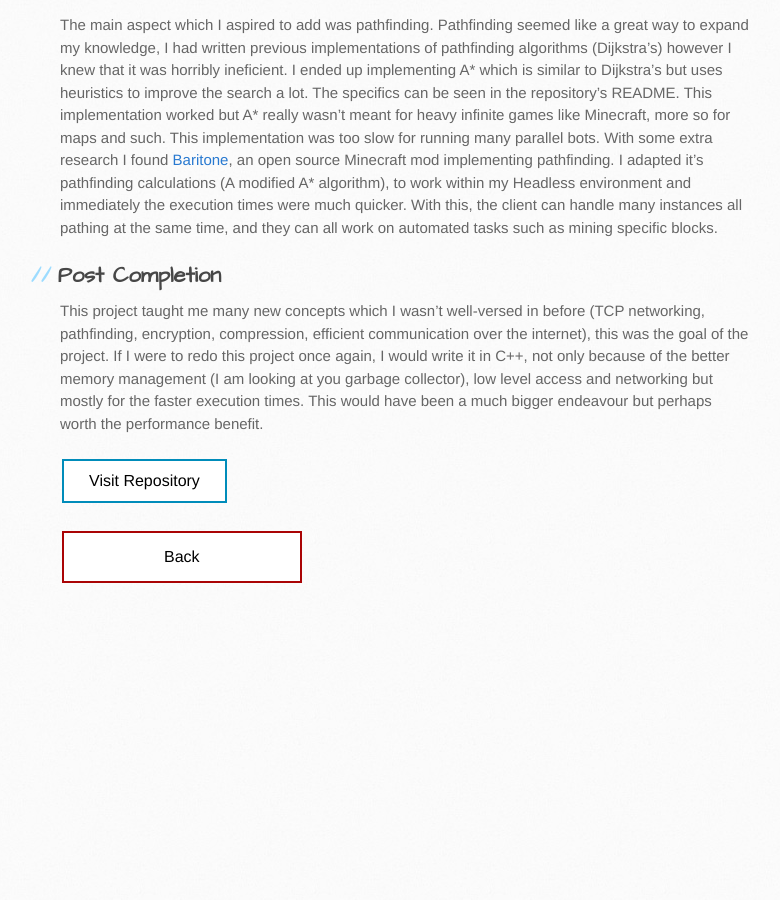
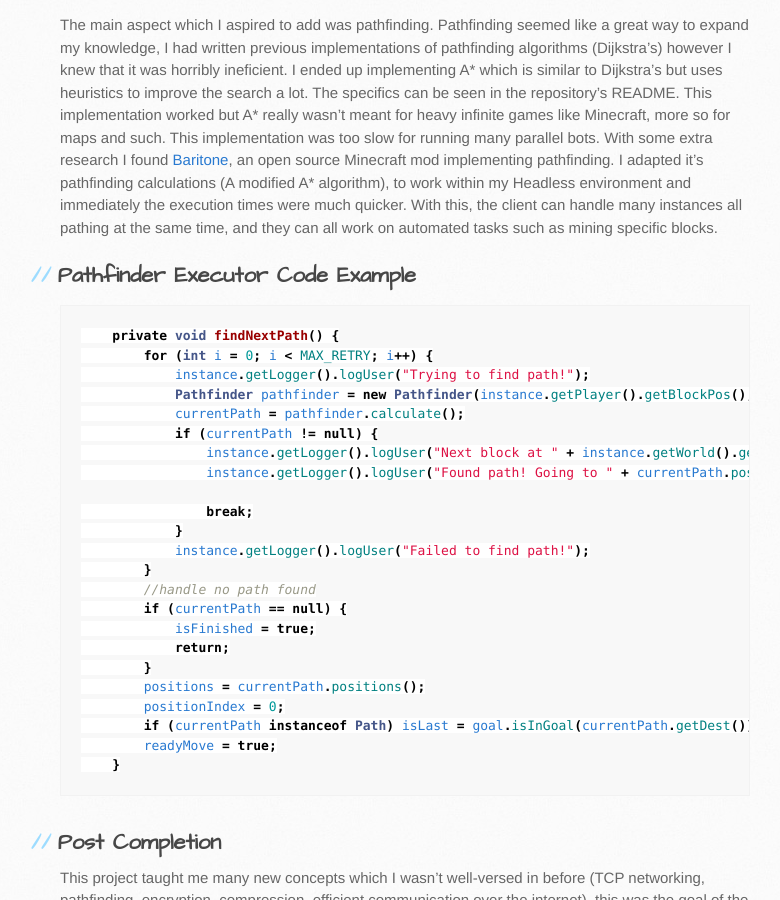
Before and after one commit to Hypericat/Hypericat.github.io, a Jekyll site: the page built from HeadlessMC.md, in a window 1280 px wide and 900 px high, scrolled down 983 px. Shown: the whole window, without its empty margins (110-890 px from the left). Built offline with Jekyll 4.4.1, drawn with Linux system fonts in a browser that asks for light colours; our own code applies the rules of GitHub Pages for plain Markdown files; before the commit the page ends 1613 px from its top, so only the background shows below that.

Commit message:
Auto push

````diff
--- a/HeadlessMC.md
+++ b/HeadlessMC.md
@@ -18,6 +18,33 @@ This project has been written from the ground up to be multi-threading compatibl
 After a few weeks, my original goals of being able to connect to a server where accomplished, originally I had no intentions of making them aware of their surroundings (Entities, Blocks and Items) as these were not useful for collecting statistics; I decide to implement these functionalities to learn more about the protocol and TCP standards.
 
 The main aspect which I aspired to add was pathfinding. Pathfinding seemed like a great way to expand my knowledge, I had written previous implementations of pathfinding algorithms (Dijkstra's) however I knew that it was horribly ineficient. I ended up implementing A* which is similar to Dijkstra's but uses heuristics to improve the search a lot. The specifics can be seen in the repository's README. This implementation worked but A* really wasn't meant for heavy infinite games like Minecraft, more so for maps and such. This implementation was too slow for running many parallel bots. With some extra research I found [Baritone](https://github.com/cabaletta/baritone), an open source Minecraft mod implementing pathfinding. I adapted it's pathfinding calculations (A modified A* algorithm), to work within my Headless environment and immediately the execution times were much quicker. With this, the client can handle many instances all pathing at the same time, and they can all work on automated tasks such as mining specific blocks.
+
+## Pathfinder Executor Code Example
+```java
+    private void findNextPath() {
+        for (int i = 0; i < MAX_RETRY; i++) {
+            instance.getLogger().logUser("Trying to find path!");
+            Pathfinder pathfinder = new Pathfinder(instance.getPlayer().getBlockPos(), goal, new CalculationContext(instance.getWorld(), new BlockBreakTickCache(instance.getPlayer().getInventory())));
+            currentPath = pathfinder.calculate();
+            if (currentPath != null) {
+                instance.getLogger().logUser("Next block at " + instance.getWorld().getBlock(currentPath.positions().getLast()));
+                instance.getLogger().logUser("Found path! Going to " + currentPath.positions().getLast() + " type : " + instance.getWorld().getBlock(currentPath.positions().getLast()));
+
+                break;
+            }
+            instance.getLogger().logUser("Failed to find path!");
+        }
+        //handle no path found
+        if (currentPath == null) {
+            isFinished = true;
+            return;
+        }
+        positions = currentPath.positions();
+        positionIndex = 0;
+        if (currentPath instanceof Path) isLast = goal.isInGoal(currentPath.getDest());
+        readyMove = true;
+    }
+```
 
 ## Post Completion
 
@@ -71,6 +98,6 @@ This project taught me many new concepts which I wasn't well-versed in before (T
 }
 </style>
 
-<a href="https://github.com/Hypericat/HeadlessMC"> <button class="button repo">Visit Repository</button></a>
+<a target="_blank" href="https://github.com/Hypericat/HeadlessMC"> <button class="button repo">Visit Repository</button></a>
 
 <a href="./"> <button class="button back">Back</button></a>
````
Also changed, not shown: WordleSolver.md (+1 -1 lines).
